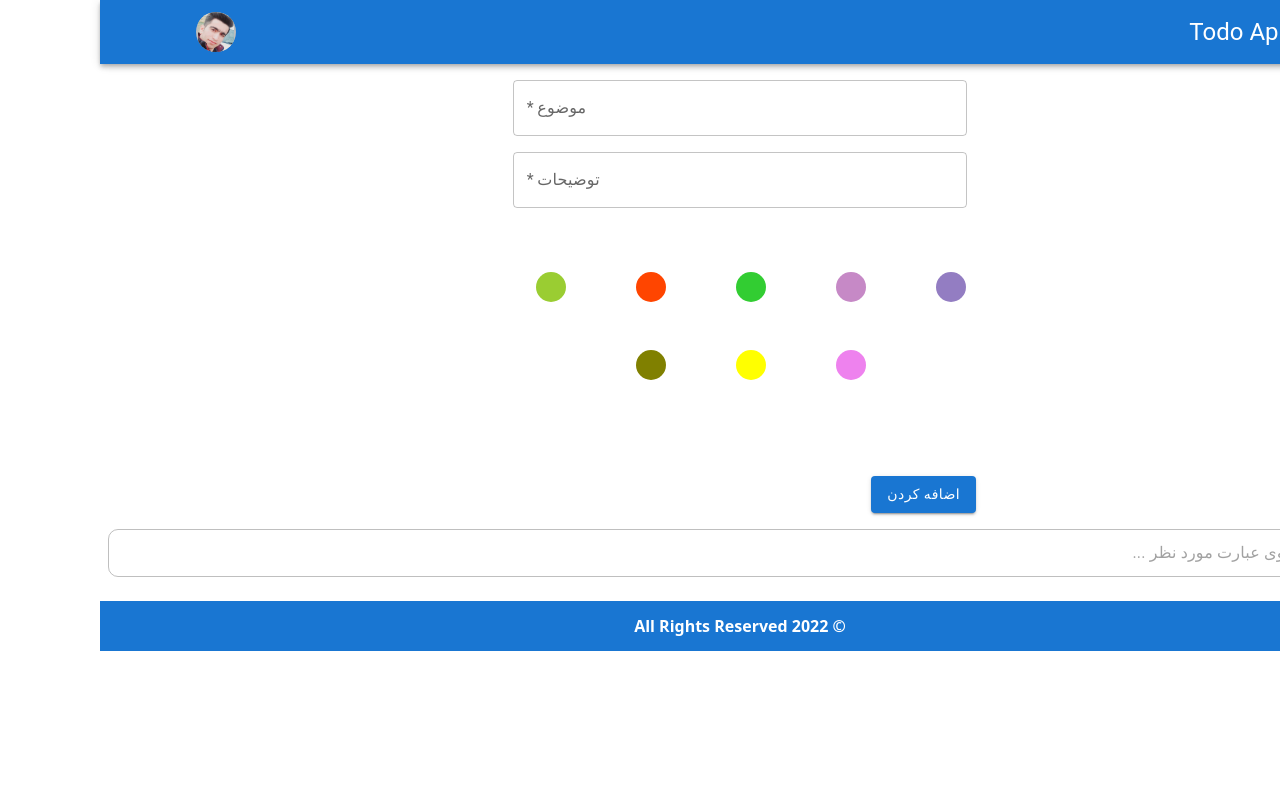
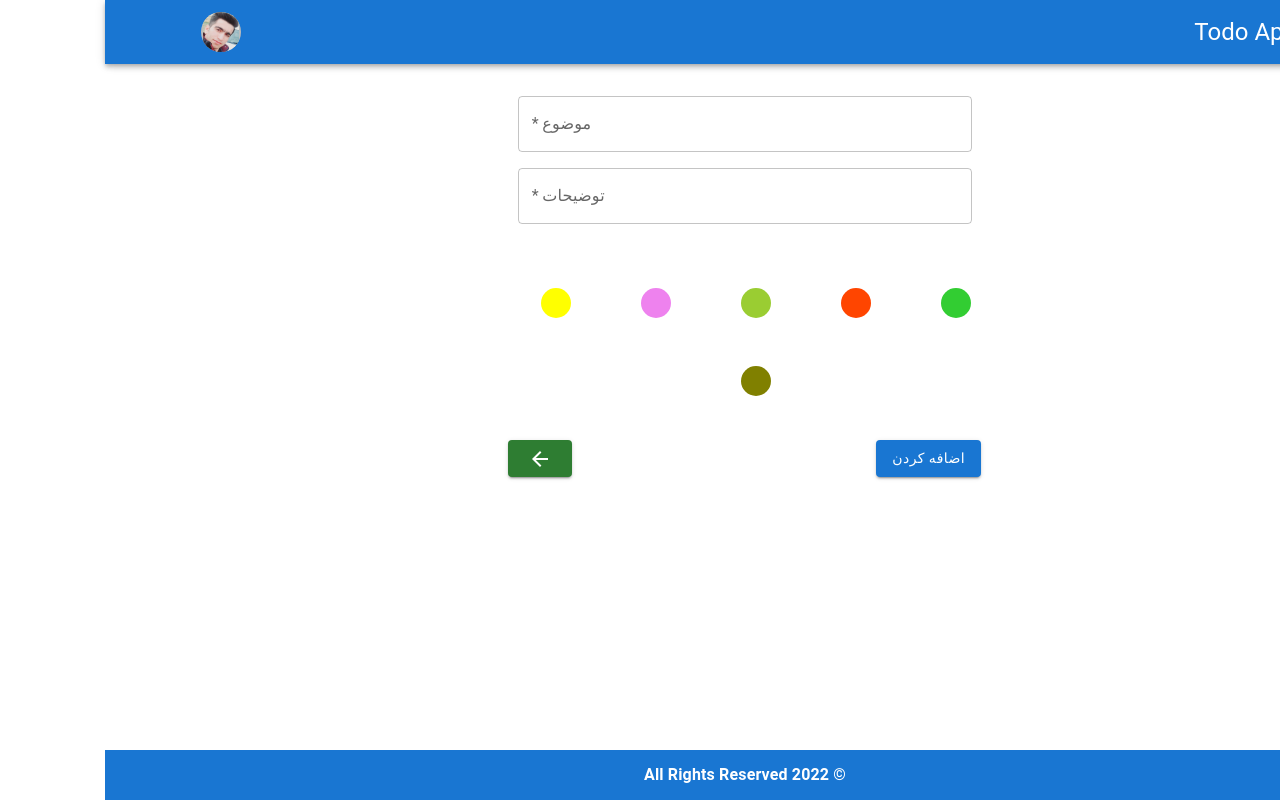
Before and after one commit to mohammadsohrabi2021/todo-redux, a React (Create React App) app: page /Form in a window 1280 px wide. Built offline with nearby package versions, Linux system fonts and the light colour scheme.

Commit message:
add single page form

```diff
--- a/src/App.css
+++ b/src/App.css
@@ -13,3 +13,8 @@
     align-items: center;
 
 }
+a{
+    list-style-type: none;
+    text-decoration: none;
+    color: #fff;
+}
--- a/src/App.js
+++ b/src/App.js
@@ -1,15 +1,45 @@
-import React from 'react';
+import React, { useState } from 'react';
 import { store, persistor } from './components/redux/Store';
 import { Provider } from 'react-redux';
-import Home from './components/Home/Home';
+import Form from './components/Form/Form';
+import Card from './components/Card/Card';
 import { PersistGate } from 'redux-persist/integration/react'
+import { createBrowserRouter, RouterProvider } from "react-router-dom";
+import Layout from "./components/layout/index"
 import './App.css'
 function App() {
+  const [update, setUpdate] = useState('add')
+  const [FormStatus, setFormStatus] = useState({
+      id: Math.floor(Math.random() * 1000),
+      title: '',
+      description: '',
+      state: false
+  })
+
+  const router = createBrowserRouter([
+
+    {
+        path:'/',
+        element:<Layout/>,
+        children:[
+            {
+                path: "/",
+                element: <Card  setUpdate={setUpdate} setFormStatus={setFormStatus} />,
+            },
+            {
+                path: "/Form",
+                element: <Form update={update} setUpdate={setUpdate} FormStatus={FormStatus} setFormStatus={setFormStatus}/>,
+            },
+
+        ]
+    }
+
+]);
   return (
     <div>
       <Provider store={store}>
         <PersistGate loading={null} persistor={persistor}>
-          <Home />
+        <RouterProvider router={router} />
         </PersistGate>
       </Provider>
     </div>
--- a/src/components/Card/Card.jsx
+++ b/src/components/Card/Card.jsx
@@ -1,35 +1,45 @@
-import { Button, Grid, Typography } from '@mui/material';
-import React, { useState } from 'react';
-import { useSelector, useDispatch } from 'react-redux';
-import { deleteCardItem, checkCardItem } from '../redux/reducer/Reducer';
-import DeleteIcon from '@mui/icons-material/Delete';
-import EditIcon from '@mui/icons-material/Edit';
-import InputBase from '@mui/material/InputBase';
-import SearchIcon from '@mui/icons-material/Search';
-import IconButton from '@mui/material/IconButton'
-import './CardStyle.css'
-function Card({ setUpdate, setFormStatus }) {
-    const DataTodos = useSelector(state => state.ToDo)
-    const dispatch = useDispatch()
+import { Button, Grid, Typography } from "@mui/material";
+import React, { useState } from "react";
+import { useSelector, useDispatch } from "react-redux";
+import { deleteCardItem, checkCardItem } from "../redux/reducer/Reducer";
+import DeleteIcon from "@mui/icons-material/Delete";
+import EditIcon from "@mui/icons-material/Edit";
+import InputBase from "@mui/material/InputBase";
+import SearchIcon from "@mui/icons-material/Search";
+import IconButton from "@mui/material/IconButton";
+import "./CardStyle.css";
+import { Link } from "react-router-dom";
+function Card({ setFormStatus, setUpdate }) {
+  const DataTodos = useSelector((state) => state.ToDo);
+  const dispatch = useDispatch();
 
   const handleDelet = (id) => {
-        dispatch(deleteCardItem(id))
-    }
+    dispatch(deleteCardItem(id));
+  };
   const handleUpdate = (todo) => {
-        setFormStatus(todo)
-        setUpdate('update')
-    }
+    setFormStatus(todo);
+    setUpdate("update");
+  };
   const handelCheck = (id) => {
-        dispatch(checkCardItem(id))
-    }
-    const [search, setSearch] = useState('')
-    const handleSearch = e => {
-        setSearch(e.target.value)
-    }
+    dispatch(checkCardItem(id));
+  };
+  const [search, setSearch] = useState("");
+  const handleSearch = (e) => {
+    setSearch(e.target.value);
+  };
 
   return (
-        <Grid container item dir={'rtl'} display={'flex'} >
-            <Grid item display={'flex'} sx={{ border: "1px solid #8888 ", borderRadius: "10px" }} xs={12} mb={2}>
+    <Grid container item dir={"rtl"} display={"flex"}>
+      <Grid
+        item
+        display={"flex"}
+        sx={{ border: "1px solid #8888 ", borderRadius: "10px" }}
+        xs={12}
+        mb={2}
+      >
+        <Button variant="contained" color="success">
+          <Link to={"/Form"}> Add + </Link>
+        </Button>
         <IconButton type="button" sx={{ p: "11px" }} aria-label="جستجو">
           <SearchIcon />
         </IconButton>
@@ -37,33 +47,66 @@ function Card({ setUpdate, setFormStatus }) {
           sx={{ ml: 1, flex: 1 }}
           inputProps={{ "aria-label": "search google maps" }}
           onChange={handleSearch}
-                    placeholder='جستجوی عبارت مورد نظر ...'
+          placeholder="جستجوی عبارت مورد نظر ..."
         />
       </Grid>
-            {DataTodos.filter(todo => todo.title.toUpperCase().includes(search.toUpperCase())).map(todo =>
-                <Grid key={todo.id}  borderRadius={4} mx={0.5} mb={2} justifyContent={"space-between"} display={"flex"} padding={"16px"} sx={{ background: todo.color }}>
-                    <Grid >
-                        <Grid item display={"flex"} justifyContent={"center"} alignItems={"center"} >
+      {DataTodos.filter((todo) =>
+        todo.title.toUpperCase().includes(search.toUpperCase())
+      ).map((todo) => (
+        <Grid
+          key={todo.id}
+          borderRadius={4}
+          mx={0.5}
+          mb={2}
+          justifyContent={"space-between"}
+          display={"flex"}
+          padding={"16px"}
+          sx={{ background: todo.color }}
+        >
           <Grid>
-                                <input type={'radio'} checked={todo.state} onClick={() => handelCheck(todo.id)} />
+            <Grid
+              item
+              display={"flex"}
+              justifyContent={"center"}
+              alignItems={"center"}
+            >
+              <Grid>
+                <input
+                  type={"radio"}
+                  checked={todo.state}
+                  onClick={() => handelCheck(todo.id)}
+                />
               </Grid>
-                            <Grid mr={2} flexWrap={'wrap'}>
-                                <Typography sx={{ textDecoration: todo.state ? 'line-through' : 'unset' }}>{todo.title}</Typography>
+              <Grid mr={2} flexWrap={"wrap"}>
+                <Typography
+                  sx={{ textDecoration: todo.state ? "line-through" : "unset" }}
+                >
+                  {todo.title}
+                </Typography>
                 <Typography>{todo.description}</Typography>
               </Grid>
             </Grid>
           </Grid>
-                    <Grid sx={{ cursor: 'pointer' }}>
-                        <Button variant="outline" onClick={() => handleDelet(todo.id)} sx={{ cursor: 'pointer' }} >
+          <Grid sx={{ cursor: "pointer" }}>
+            <Button
+              variant="outline"
+              onClick={() => handleDelet(todo.id)}
+              sx={{ cursor: "pointer" }}
+            >
               <DeleteIcon />
             </Button>
-                        <Button variant="outline" onClick={() => handleUpdate(todo)} sx={{ cursor: 'pointer' }} >
+            <Link to={"/form"}>
+              <Button
+                variant="outline"
+                onClick={() => handleUpdate(todo)}
+                sx={{ cursor: "pointer" }}
+              >
                 <EditIcon />
               </Button>
+            </Link>
           </Grid>
-
         </Grid>
-            )}
+      ))}
     </Grid>
   );
 }
--- /dev/null
+++ b/src/components/Delete/Delete.jsx
@@ -0,0 +1,12 @@
+import { Grid } from '@mui/material';
+import React from 'react';
+
+const Delete = () => {
+    return (
+        <Grid>
+
+        </Grid>
+    );
+};
+
+export default Delete;
--- a/src/components/Form/Form.jsx
+++ b/src/components/Form/Form.jsx
@@ -1,88 +1,144 @@
-import { Button, Grid, TextField } from '@mui/material';
-import React from 'react';
-import { useDispatch } from 'react-redux';
-import { addCardItem, updateCardItem } from '../redux/reducer/Reducer';
-import './Form.mudole.css'
-import BorderColorIcon from '@mui/icons-material/BorderColor'
-import AddOutlinedIcon from '@mui/icons-material/AddOutlined';
-function Form({ update, setUpdate, FormStatus, setFormStatus }) {
+import { Button, Grid, TextField } from "@mui/material";
+import React, { useState } from "react";
+import { useDispatch } from "react-redux";
+import { addCardItem, updateCardItem } from "../redux/reducer/Reducer";
+import "./Form.mudole.css";
+import ArrowBackIcon from '@mui/icons-material/ArrowBack';
+import { Link, useNavigate } from "react-router-dom";
+function Form({update,setUpdate,FormStatus,setFormStatus}) {
+    const back = useNavigate();
 
-    const dispatch = useDispatch()
+  const dispatch = useDispatch();
   const colors = [
+    // {
+    //   colorname: "#937DC2",
+    // },
+    // {
+    //   colorname: "#C689C6",
+    // },
     {
-            colorname: '#937DC2'
+      colorname: "#32CD32",
     },
     {
-            colorname: '#C689C6'
+      colorname: "#FF4500",
     },
     {
-            colorname: '#32CD32'
+      colorname: "#9ACD32",
     },
     {
-            colorname: '#FF4500'
+      colorname: "#EE82EE",
     },
     {
-            colorname: '#9ACD32'
+      colorname: "#FFFF00",
     },
     {
-            colorname: '#EE82EE'
+      colorname: "#808000",
     },
-        {
-            colorname: '#FFFF00'
-        },
-        {
-            colorname: '#808000'
-        },
-    ]
-    const handleChange = e => {
-        setFormStatus({ ...FormStatus, [e.target.name]: e.target.value })
-    }
-    const handleSubmit = event => {
-        event.preventDefault()
-        if (update === 'add') {
-            dispatch(addCardItem({ ...FormStatus, id: Math.floor(Math.random() * 1000) }))
-
+  ];
+  const handleChange = (e) => {
+    setFormStatus({ ...FormStatus, [e.target.name]: e.target.value });
+  };
+  const handleSubmit = (event) => {
+    back('/')
+    event.preventDefault();
+    if (update === "add") {
+      dispatch(
+        addCardItem({ ...FormStatus, id: Math.floor(Math.random() * 1000) })
+      );
     } else {
-            dispatch(updateCardItem(FormStatus))
+      dispatch(updateCardItem(FormStatus));
     }
     setFormStatus({
       id: Math.floor(Math.random() * 1000),
-            title: '',
-            description: '',
-        })
-        setUpdate('add')
-    }
+      title: "",
+      description: "",
+    });
+    setUpdate("add");
+  };
   const handleColor = (colorName) => {
-        setFormStatus({ ...FormStatus, color: colorName })
-    }
+    setFormStatus({ ...FormStatus, color: colorName });
+  };
   return (
-        <Grid container justifyContent={'center'} alignItems={'center'} dir={'rtl'}>
+    <Grid container justifyContent={"center"} alignItems={"center"} dir={"rtl"}>
       <form onSubmit={handleSubmit}>
-            <Grid container maxWidth={'600px'}  p={2} >
-                    <Grid item xs={12} my={1} display={"flex"} justifyContent={'center'} alignItems={'center'}>
-                        <TextField name={'title'} value={FormStatus.title} onChange={handleChange} required sx={{
-                            width: '80%',
-
-                        }} label="موضوع" variant="outlined" />
+        <Grid container maxWidth={"600px"} p={2}>
+          <Grid
+            item
+            xs={12}
+            my={1}
+            display={"flex"}
+            justifyContent={"center"}
+            alignItems={"center"}
+          >
+            <TextField
+              name={"title"}
+              value={FormStatus.title}
+              onChange={handleChange}
+              required
+              sx={{
+                width: "80%",
+              }}
+              label="موضوع"
+              variant="outlined"
+            />
           </Grid>
-                    <Grid item xs={12} my={1} display={"flex"} justifyContent={'center'} alignItems={'center'}>
-                        <TextField name={'description'} value={FormStatus.description} onChange={handleChange} required
+          <Grid
+            item
+            xs={12}
+            my={1}
+            display={"flex"}
+            justifyContent={"center"}
+            alignItems={"center"}
+          >
+            <TextField
+              name={"description"}
+              value={FormStatus.description}
+              onChange={handleChange}
+              required
               sx={{
-                                width: '80%',
+                width: "80%",
               }}
-                            label="توضیحات" variant="outlined" />
+              label="توضیحات"
+              variant="outlined"
+            />
           </Grid>
-                    <Grid xs={12} my={4} display={"flex"} justifyContent={'center'} alignItems={'center'}  flexWrap={'wrap'}  height={'100px'} >
-                        {colors.map(color => (
-                            <Grid p={3}   width={{sm:'100px',xs:'80px',md:'100px',lg:"100px"}} >
-                                <Grid sx={{ width: "30px",cursor:'pointer', height: '30px', borderRadius: '50%', background: color.colorname, border: FormStatus.color === color.colorname ? '1px solid #000' : 'unset' }} onClick={() => handleColor(color.colorname)} />
+          <Grid
+            xs={12}
+            my={4}
+            display={"flex"}
+            justifyContent={"center"}
+            alignItems={"center"}
+            flexWrap={"wrap"}
+            height={"100px"}
+          >
+            {colors.map((color) => (
+              <Grid
+                p={3}
+                width={{ sm: "100px", xs: "80px", md: "100px", lg: "100px" }}
+              >
+                <Grid
+                  sx={{
+                    width: "30px",
+                    cursor: "pointer",
+                    height: "30px",
+                    borderRadius: "50%",
+                    background: color.colorname,
+                    border:
+                      FormStatus.color === color.colorname
+                        ? "1px solid #000"
+                        : "unset",
+                  }}
+                  onClick={() => handleColor(color.colorname)}
+                />
               </Grid>
             ))}
           </Grid>
-                    <Grid item xs={12} mt={12} mr={6}>
-                        <Button variant='contained' type='submit' xs={12} >
-                            {update === 'add' ?
-                                'اضافه کردن' : "ثبت ویرایش"}
+          <Grid item xs={9} sm={9} md={9.5} lg={10} my={5.5} mr={6} display={'flex'} justifyContent={'space-between'}>
+            <Button variant="contained" type="submit" >
+              {update === "add" ? "اضافه کردن" : "ثبت ویرایش"}
+            </Button>
+            <Button variant="contained" color="success">
+            <Link to={"/"}> <ArrowBackIcon/></Link>
             </Button>
           </Grid>
         </Grid>
--- a/src/components/Home/Home.jsx
+++ b/src/components/Home/Home.jsx
@@ -1,17 +1,12 @@
 import React, { useState } from 'react';
 import Form from '../Form/Form';
 import Card from '../Card/Card';
-import { Grid, Typography, Container } from '@mui/material';
+import { Grid} from '@mui/material';
 import './HomeStyle.css'
-import AppBar from "@mui/material/AppBar";
-import Toolbar from "@mui/material/Toolbar";
-import Box from "@mui/material/Box";
-import IconButton from "@mui/material/IconButton";
-import Avatar from "@mui/material/Avatar";
-import Footer from '../footer/Footer'
 
 
-import image from '../../assets/image/photo6019226439066435666.jpg'
+
+
 function Home() {
     const [update, setUpdate] = useState('add')
     const [FormStatus, setFormStatus] = useState({
@@ -20,41 +15,15 @@ function Home() {
         description: '',
         state: false
     })
+
     return (
         <>
             <Grid container justifyContent={'center'} xs={12} >
-                <Grid xs={12} item display={'flex'} py={3} justifyContent={'center'} >
-                    <AppBar mb={20}
-                        position="fixed"
-                        sx={{
-                            zIndex: 1300,
-                            width: '100%'
-                        }}
-                    >
-                        <Container>
-                            <Toolbar>
-                                <Typography variant="h5" component={"h1"} color={'#fff'}>
-                                    {"Todo App"}
-                                </Typography>
 
-                                <Box display={"flex"} flexGrow={1} justifyContent="end">
-                                    <IconButton>
-                                        <Avatar>
-                                            <img src={image} width={'36px'} />
-                                        </Avatar>
-                                    </IconButton>
-                                </Box>
-                            </Toolbar>
-                        </Container>
-                    </AppBar>
-                </Grid>
                 <Grid item p={1} width={'100%'}>
                     <Form update={update} setUpdate={setUpdate} FormStatus={FormStatus} setFormStatus={setFormStatus} />
                     <Card setUpdate={setUpdate} setFormStatus={setFormStatus} />
                 </Grid>
-            </Grid>
-            <Grid  className='footer'>
-                <Footer />
             </Grid>
         </>
     );
--- a/src/components/footer/Footer.jsx
+++ /dev/null
@@ -1,16 +0,0 @@
-import { Container, Grid, Typography } from "@mui/material";
-import React from "react";
-import "./footerStyle.css";
-
-
-const Footer = () => {
-  return (
-    <footer className='container'>
-      <Container>
-        <p>&copy; All Rights Reserved 2022</p>
-      </Container>
-    </footer>
-  );
-};
-
-export default Footer;
--- a/src/components/footer/footerStyle.css
+++ /dev/null
@@ -1,10 +0,0 @@
-.container{
-  text-align: center;
-  height: 50px;
-
-}
-.container p{
-  line-height: 50px;
-  font-weight: bold;
-  color: #fff;
-}
--- /dev/null
+++ b/src/components/layout/Header/Header.jsx
@@ -0,0 +1,42 @@
+import React from 'react';
+import AppBar from "@mui/material/AppBar";
+import Toolbar from "@mui/material/Toolbar";
+import Box from "@mui/material/Box";
+import IconButton from "@mui/material/IconButton";
+import Avatar from "@mui/material/Avatar";
+import { Grid, Typography, Container, Button } from '@mui/material';
+import image from '../../../assets/image/photo6019226439066435666.jpg'
+import { Link } from "react-router-dom";
+
+const Header = () => {
+    return (
+        <Grid mb={3} xs={12} item display={'flex'} py={3} justifyContent={'center'} >
+                    <AppBar mb={20}
+                        position="fixed"
+                        sx={{
+                            zIndex: 1300,
+                            width: '100%'
+                        }}
+                    >
+                        <Container>
+                            <Toolbar>
+                                <Typography display={'flex'} gap={1} variant="h5" component={"h1"} color={'#fff'}>
+                                    {"Todo App"}
+
+                                </Typography>
+
+                                <Box display={"flex"} flexGrow={1} justifyContent="end">
+                                    <IconButton>
+                                        <Avatar>
+                                            <img src={image} width={'36px'} />
+                                        </Avatar>
+                                    </IconButton>
+                                </Box>
+                            </Toolbar>
+                        </Container>
+                    </AppBar>
+                </Grid>
+    );
+};
+
+export default Header;
--- /dev/null
+++ b/src/components/layout/footer/Footer.jsx
@@ -0,0 +1,18 @@
+import { Container, Grid, Typography } from "@mui/material";
+import React from "react";
+
+
+
+const Footer = () => {
+  return (
+   <Grid sx={{textAlign:'center',height:'50px',bgcolor:'#1976D2', position:'fixed',width:'100%',bottom:'0'}}>
+     <footer>
+      <Container>
+        <Typography sx={{lineHeight:'50px',color:'#fff',fontWeight:'bold'}}>&copy; All Rights Reserved 2022</Typography>
+      </Container>
+    </footer>
+   </Grid>
+  );
+};
+
+export default Footer;
--- /dev/null
+++ b/src/components/layout/index.jsx
@@ -0,0 +1,18 @@
+import React from "react";
+
+import Header from "./Header/Header";
+import Footer from "./footer/Footer";
+import { Outlet } from "react-router-dom";
+const Layout = () => {
+  return (
+    <React.Fragment>
+      <Header />
+      <main>
+        <Outlet />
+      </main>
+     <Footer/>
+    </React.Fragment>
+  );
+};
+
+export default Layout;
```
Lines whose indentation alone changed are shown as unchanged.
